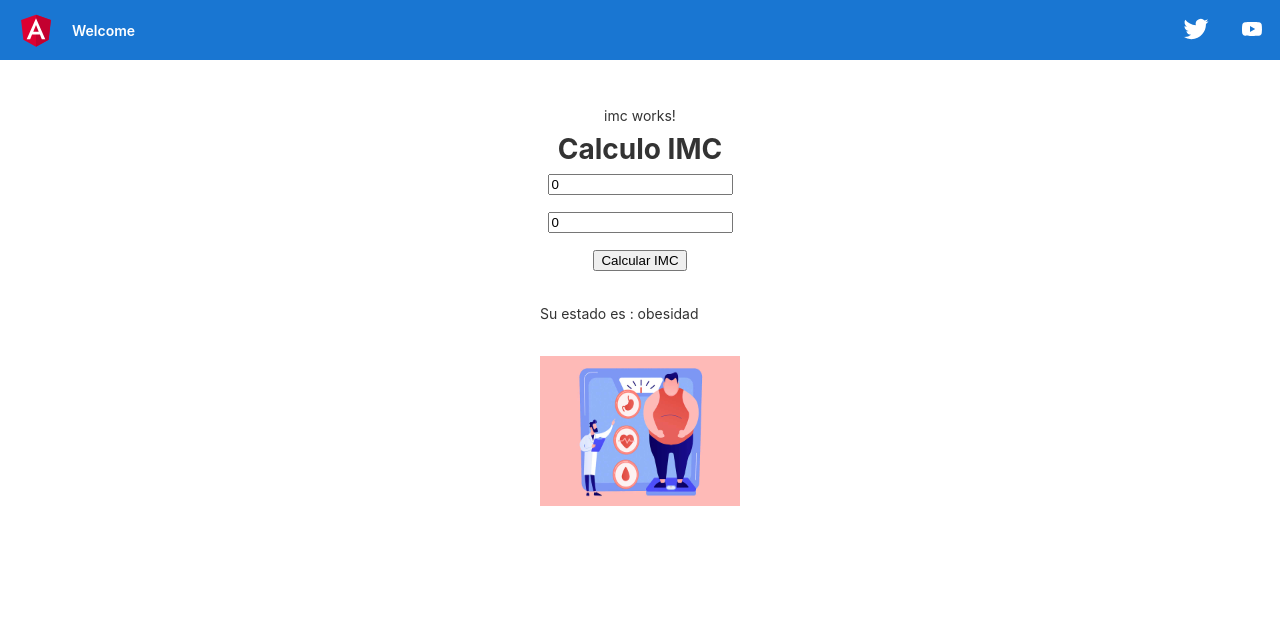
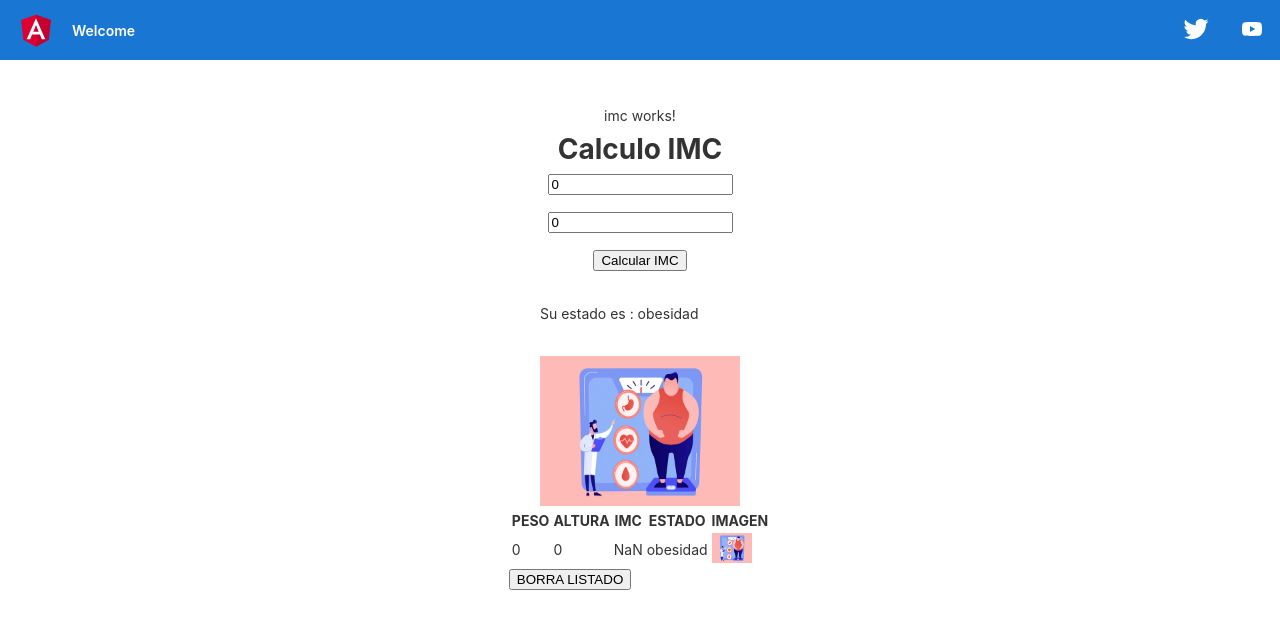
Before and after one commit to Valexx55/tardesangular, an Angular app in the folder my-app/: page / in a window 1280 px wide. Both pictures are taken after a click on the button "Calcular IMC". Shown: the top 628 px of the page. Built offline with nearby package versions, Linux system fonts and the light colour scheme.

Commit message:
jueves 7 ulti

```diff
--- a/my-app/src/app/components/imc/imc.component.css
+++ b/my-app/src/app/components/imc/imc.component.css
@@ -2,3 +2,8 @@ img{
     width: 200px;
     height: 150px;
 }
+
+td img{
+    width: 40px;
+    height: 30px;
+}
--- a/my-app/src/app/components/imc/imc.component.html
+++ b/my-app/src/app/components/imc/imc.component.html
@@ -19,4 +19,29 @@
         <div *ngIf="oimc!.rutaimagen!=''"><img [src]="oimc!.rutaimagen" alt=""></div>
     </div>
 
+    <!-- <div si el array es !=null y su longuitud es mayor que cero> -->
+    <div *ngIf="array_imcs && array_imcs.length>0">
+        <table>
+            <thead>
+                <th>PESO</th>
+                <th>ALTURA</th>
+                <th>IMC</th>
+                <th>ESTADO</th>
+                <th>IMAGEN</th>
+            </thead>
+            <tbody>
+                <tr *ngFor="let auximc of array_imcs">
+                    <td>{{auximc.peso}} </td>
+                    <td>{{auximc.altura}} </td>
+                    <td>{{auximc.numerico}} </td>
+                    <td>{{auximc.estado}} </td>
+                    <td><img [src]="auximc.rutaimagen" alt=""></td>
+                </tr>
+
+            </tbody>
+        </table>
+        <input type="button" value="BORRA LISTADO" (click)="borrarListaImcs()" />
+    </div>
+
+
 </div>
--- a/my-app/src/app/components/imc/imc.component.ts
+++ b/my-app/src/app/components/imc/imc.component.ts
@@ -14,6 +14,7 @@ export class ImcComponent implements OnInit {
 
   array_imcs!:Array<Imc>;//aquí quiero ir guardando todos los imcs que vaya calculando
 
+  //INVERSIÓN DE CONTROL IOC --yo no hago el new de ImcComponent lo hace Angular por mí
   constructor() {
 
     this.peso=0;
@@ -60,8 +61,18 @@ calcularImc():void{
 
   }
 
+  //TODO: hacer un botón en la página
+  //para que cuando se toque, se eliminen
+  //todos los registros de la tabla
+
+  //EXTRA: borrar también el registro individual
 
 
 }
 
+borrarListaImcs()
+{
+  this.array_imcs.length=0;//es una forma de vacíar el array
 }
+
+}
```
